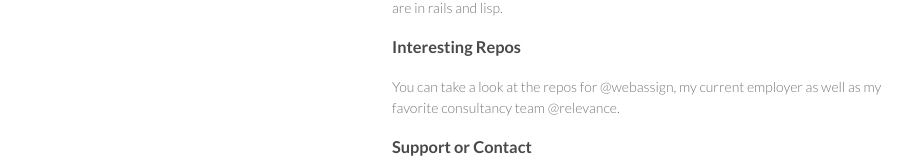
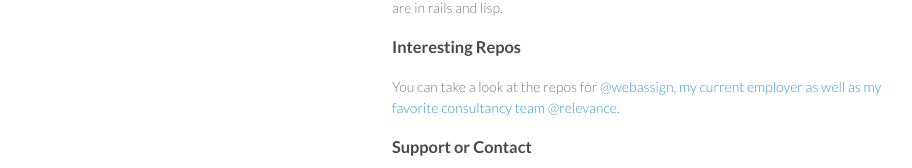
Before and after one commit to shawnpage/shawnpage.github.com, a plain HTML site: page index.html in a window 1280 px wide. Shown: the part 182-350 px from the top of the page, without its empty margins (178-1090 px from the left). Drawn offline with Linux system fonts and the light colour scheme.

Commit message:
Trying to get the hang of github @mentions.

```diff
--- a/index.html
+++ b/index.html
@@ -45,7 +45,7 @@ $ git checkout gh-pages
 
 <h3>Interesting Repos</h3>
 
-<p>You can take a look at the repos for @webassign, my current employer as well as my favorite consultancy team @relevance.
+<p>You can take a look at the repos for <a href="https://github.com/webassign" class="user-mention">@webassign<a>, my current employer as well as my favorite consultancy team <a href="https://github.com/relevance" class="user-mention">@relevance</a>.
 
 <h3>Support or Contact</h3>
 
```
